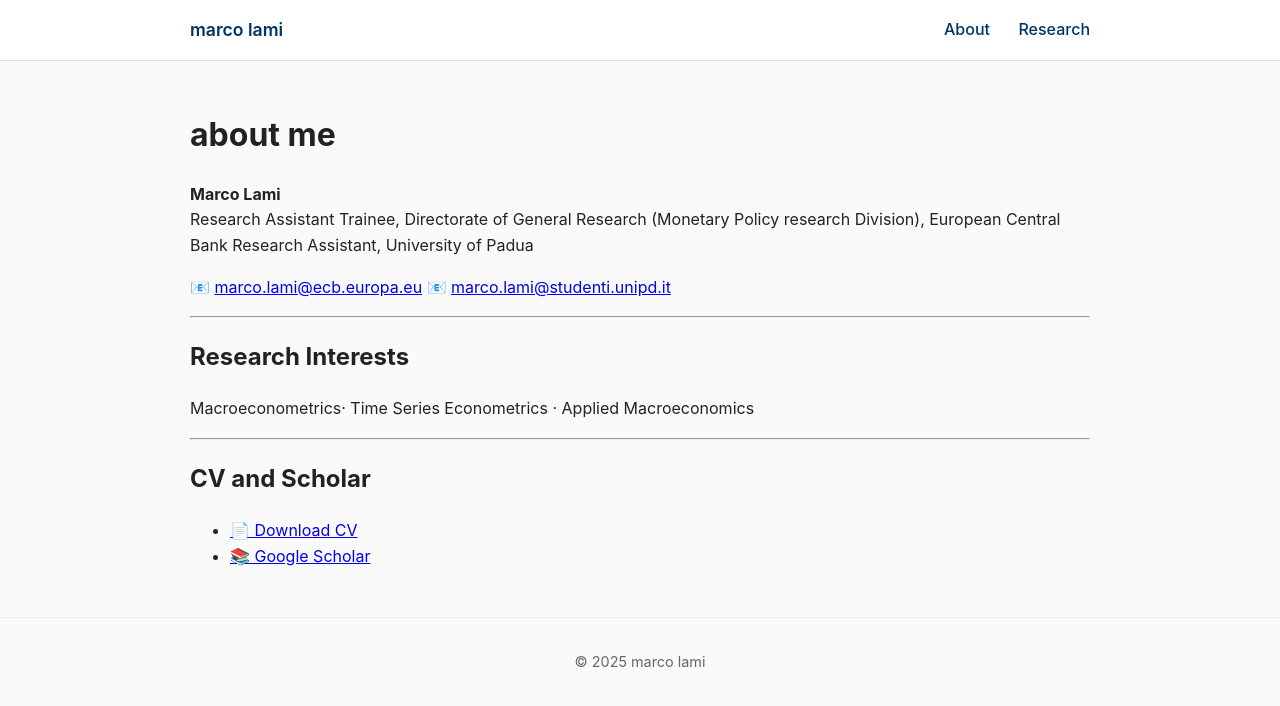
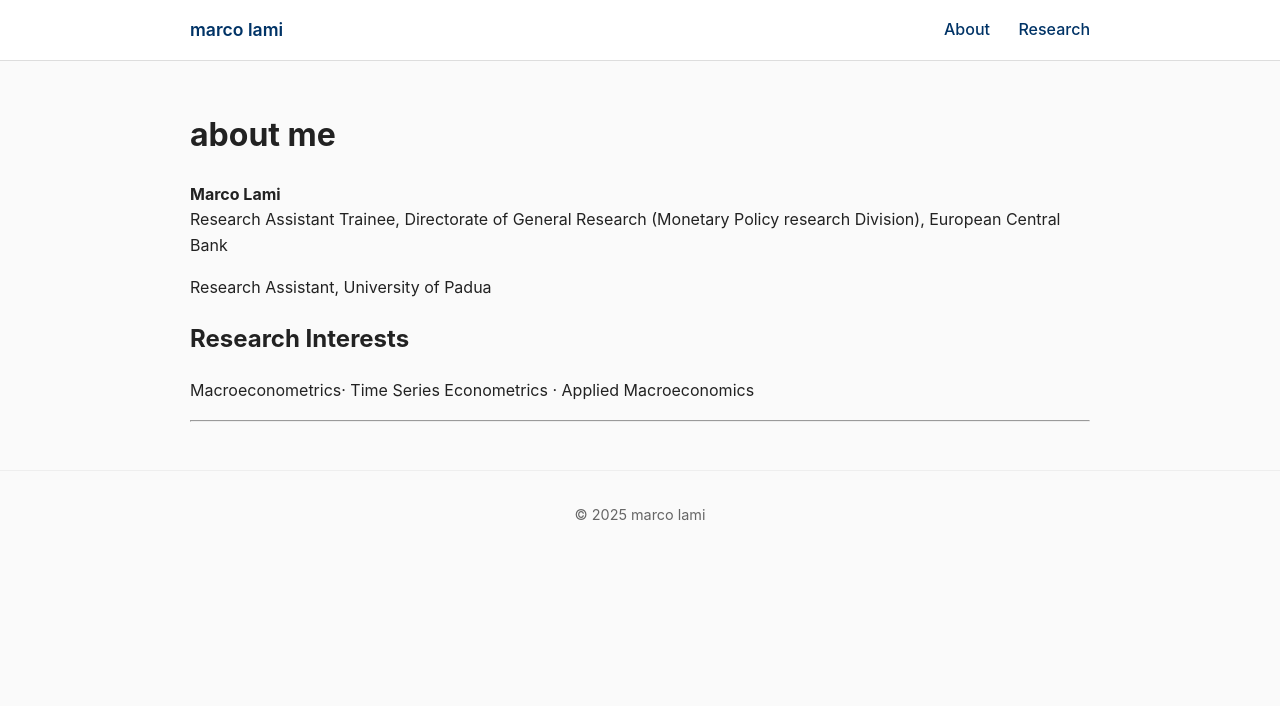
Before and after one commit to marco-lami/marco-lami.github.io, a Jekyll site: the page built from index.md, in a window 1280 px wide. Shown: the top 706 px of the page. Built offline with Jekyll 4.4.1, drawn with Linux system fonts in a browser that asks for light colours.

Commit message:
Update index.md

```diff
--- a/index.md
+++ b/index.md
@@ -7,18 +7,10 @@ title: about
 
 **Marco Lami**
 Research Assistant Trainee, Directorate of General Research (Monetary Policy research Division), European Central Bank
+
 Research Assistant, University of Padua
-
-📧 [marco.lami@ecb.europa.eu](mailto:marco.lami@ecb.europa.eu)
-📧 [marco.lami@studenti.unipd.it](mailto:marco.lami@studenti.unipd.it)
-
----
 
 ## Research Interests
 Macroeconometrics· Time Series Econometrics · Applied Macroeconomics
 
 ---
-
-## CV and Scholar
-- [📄 Download CV](assets/CV.pdf)
-- [📚 Google Scholar](https://scholar.google.com/citations?user=XXXX)
```
